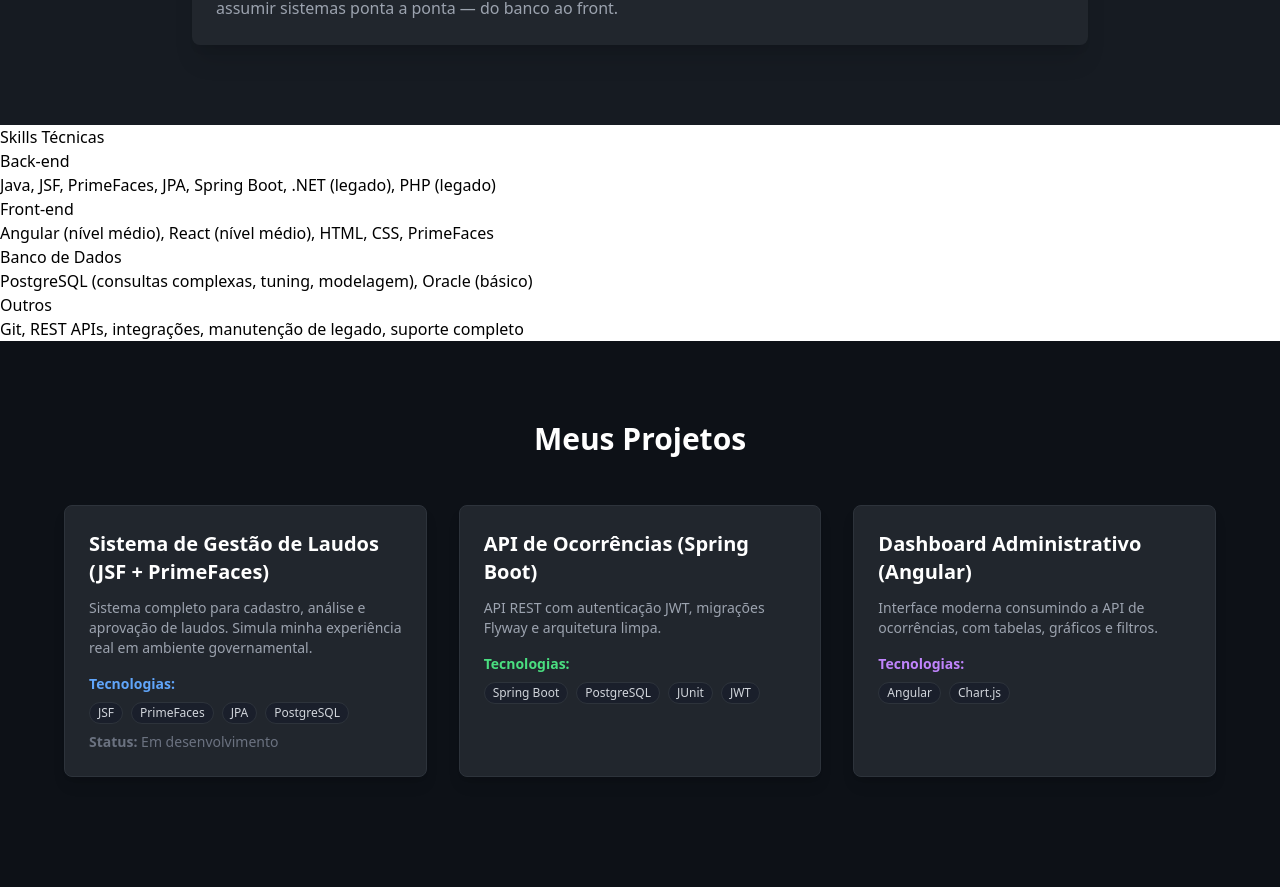
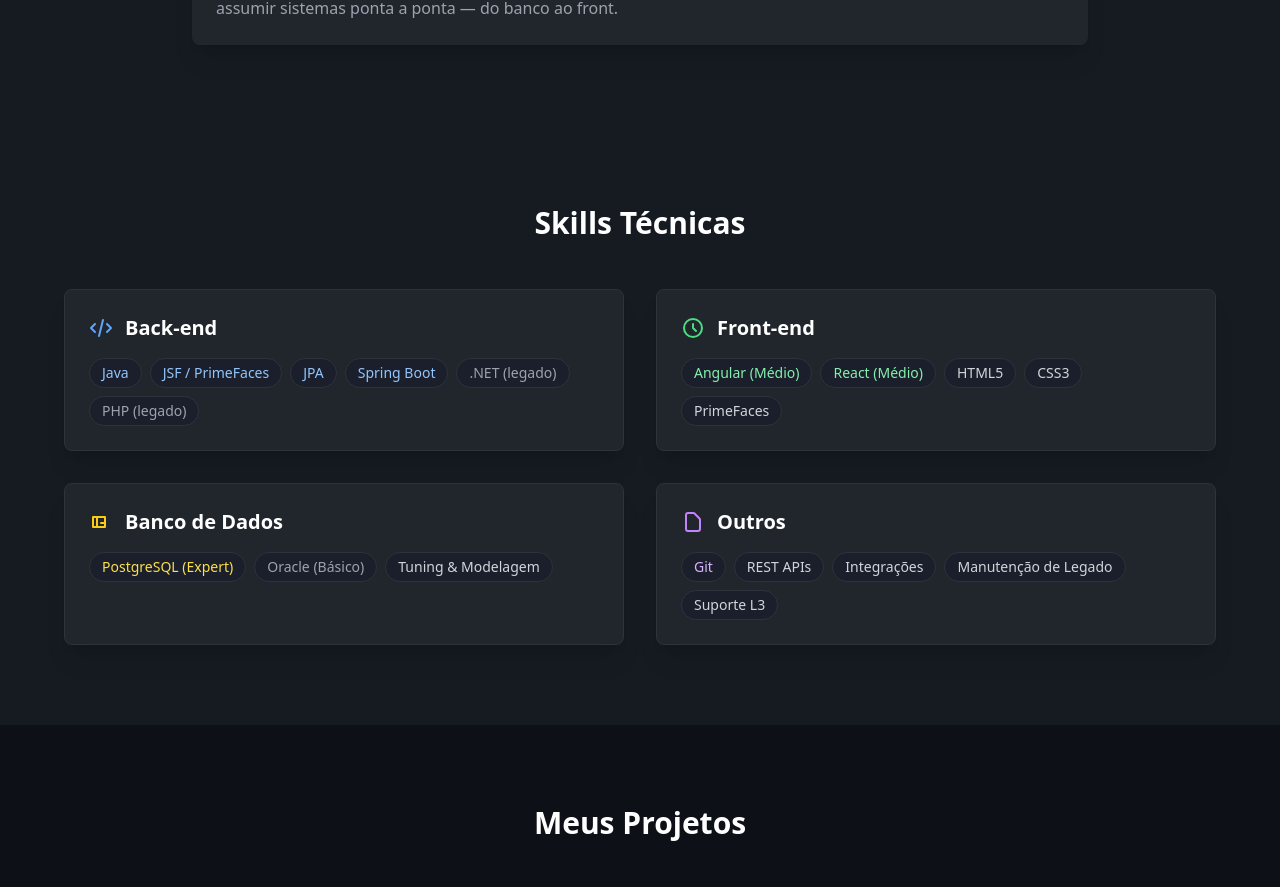
Before and after one commit to desmazelo/portfolio-angular, an Angular app: page / in a window 1280 px wide. Shown: the part 1100-1987 px from the top of the page. Built offline with nearby package versions, Linux system fonts and the light colour scheme.

Commit message:
style(skills): adiciona novo estilo e responsabilidade com Tailwind

```diff
--- a/src/app/components/skills/skills.html
+++ b/src/app/components/skills/skills.html
@@ -1,23 +1,74 @@
-<section>
-  <h2>Skills Técnicas</h2>
+<section id="skills" class="py-12 sm:py-20 px-4 bg-[#161B22] scroll-mt-20">
+  <div class="max-w-6xl mx-auto">
+    <h2 class="text-2xl sm:text-3xl font-bold text-center text-white mb-8 sm:mb-12">
+      Skills Técnicas
+    </h2>
 
-  <div class="card">
-    <h3>Back-end</h3>
-    <p>Java, JSF, PrimeFaces, JPA, Spring Boot, .NET (legado), PHP (legado)</p>
-  </div>
+    <div class="grid grid-cols-1 md:grid-cols-2 gap-6 sm:gap-8">
 
-  <div class="card">
-    <h3>Front-end</h3>
-    <p>Angular (nível médio), React (nível médio), HTML, CSS, PrimeFaces</p>
-  </div>
+      <div class="bg-[#21262D] rounded-lg p-6 shadow-xl border border-[#2D333B] hover:border-blue-500/50 transition-colors">
+        <h3 class="text-xl font-bold text-white mb-4 flex items-center">
+            <svg class="w-6 h-6 mr-3 text-blue-400" fill="none" viewBox="0 0 24 24" stroke="currentColor">
+                <path stroke-linecap="round" stroke-linejoin="round" stroke-width="2" d="M10 20l4-16m4 4l4 4-4 4M6 16l-4-4 4-4" />
+            </svg>
+            Back-end
+        </h3>
+        <div class="flex flex-wrap gap-2">
+            <span class="px-3 py-1 bg-[#1A1F2B] rounded-full text-sm font-medium text-blue-300 border border-[#2D333B]">Java</span>
+            <span class="px-3 py-1 bg-[#1A1F2B] rounded-full text-sm font-medium text-blue-300 border border-[#2D333B]">JSF / PrimeFaces</span>
+            <span class="px-3 py-1 bg-[#1A1F2B] rounded-full text-sm font-medium text-blue-300 border border-[#2D333B]">JPA</span>
+            <span class="px-3 py-1 bg-[#1A1F2B] rounded-full text-sm font-medium text-blue-300 border border-[#2D333B]">Spring Boot</span>
+            <span class="px-3 py-1 bg-[#1A1F2B] rounded-full text-sm text-gray-400 border border-[#2D333B]">.NET (legado)</span>
+            <span class="px-3 py-1 bg-[#1A1F2B] rounded-full text-sm text-gray-400 border border-[#2D333B]">PHP (legado)</span>
+        </div>
+      </div>
 
-  <div class="card">
-    <h3>Banco de Dados</h3>
-    <p>PostgreSQL (consultas complexas, tuning, modelagem), Oracle (básico)</p>
-  </div>
+      <div class="bg-[#21262D] rounded-lg p-6 shadow-xl border border-[#2D333B] hover:border-green-500/50 transition-colors">
+        <h3 class="text-xl font-bold text-white mb-4 flex items-center">
+            <svg class="w-6 h-6 mr-3 text-green-400" fill="none" viewBox="0 0 24 24" stroke="currentColor">
+                <path stroke-linecap="round" stroke-linejoin="round" stroke-width="2" d="M12 8v4l3 3m6-3a9 9 0 11-18 0 9 9 0 0118 0z" />
+            </svg>
+            Front-end
+        </h3>
+        <div class="flex flex-wrap gap-2">
+            <span class="px-3 py-1 bg-[#1A1F2B] rounded-full text-sm font-medium text-green-300 border border-[#2D333B]">Angular (Médio)</span>
+            <span class="px-3 py-1 bg-[#1A1F2B] rounded-full text-sm font-medium text-green-300 border border-[#2D333B]">React (Médio)</span>
+            <span class="px-3 py-1 bg-[#1A1F2B] rounded-full text-sm text-gray-300 border border-[#2D333B]">HTML5</span>
+            <span class="px-3 py-1 bg-[#1A1F2B] rounded-full text-sm text-gray-300 border border-[#2D333B]">CSS3</span>
+            <span class="px-3 py-1 bg-[#1A1F2B] rounded-full text-sm text-gray-300 border border-[#2D333B]">PrimeFaces</span>
+        </div>
+      </div>
 
-  <div class="card">
-    <h3>Outros</h3>
-    <p>Git, REST APIs, integrações, manutenção de legado, suporte completo</p>
+      <div class="bg-[#21262D] rounded-lg p-6 shadow-xl border border-[#2D333B] hover:border-yellow-500/50 transition-colors">
+        <h3 class="text-xl font-bold text-white mb-4 flex items-center">
+            <svg class="w-6 h-6 mr-3 text-yellow-400" fill="none" viewBox="0 0 24 24" stroke="currentColor">
+                <path stroke-linecap="round" stroke-linejoin="round" stroke-width="2" d="M4 7v10m0 0h4m-4 0h12M8 7v10m-4-10h12m0 0v10m0 0h-4m4-4h-4" />
+            </svg>
+            Banco de Dados
+        </h3>
+        <div class="flex flex-wrap gap-2">
+            <span class="px-3 py-1 bg-[#1A1F2B] rounded-full text-sm font-medium text-yellow-300 border border-[#2D333B]">PostgreSQL (Expert)</span>
+            <span class="px-3 py-1 bg-[#1A1F2B] rounded-full text-sm text-gray-400 border border-[#2D333B]">Oracle (Básico)</span>
+            <span class="px-3 py-1 bg-[#1A1F2B] rounded-full text-sm text-gray-300 border border-[#2D333B]">Tuning & Modelagem</span>
+        </div>
+      </div>
+
+      <div class="bg-[#21262D] rounded-lg p-6 shadow-xl border border-[#2D333B] hover:border-purple-500/50 transition-colors">
+        <h3 class="text-xl font-bold text-white mb-4 flex items-center">
+            <svg class="w-6 h-6 mr-3 text-purple-400" fill="none" viewBox="0 0 24 24" stroke="currentColor">
+                <path stroke-linecap="round" stroke-linejoin="round" stroke-width="2" d="M10 21h7a2 2 0 002-2V9.414a1 1 0 00-.293-.707l-5.414-5.414A1 1 0 0012.586 3H7a2 2 0 00-2 2v14a2 2 0 002 2z" />
+            </svg>
+            Outros
+        </h3>
+        <div class="flex flex-wrap gap-2">
+            <span class="px-3 py-1 bg-[#1A1F2B] rounded-full text-sm font-medium text-purple-300 border border-[#2D333B]">Git</span>
+            <span class="px-3 py-1 bg-[#1A1F2B] rounded-full text-sm text-gray-300 border border-[#2D333B]">REST APIs</span>
+            <span class="px-3 py-1 bg-[#1A1F2B] rounded-full text-sm text-gray-300 border border-[#2D333B]">Integrações</span>
+            <span class="px-3 py-1 bg-[#1A1F2B] rounded-full text-sm text-gray-300 border border-[#2D333B]">Manutenção de Legado</span>
+            <span class="px-3 py-1 bg-[#1A1F2B] rounded-full text-sm text-gray-300 border border-[#2D333B]">Suporte L3</span>
+        </div>
+      </div>
+
+    </div>
   </div>
 </section>
```
